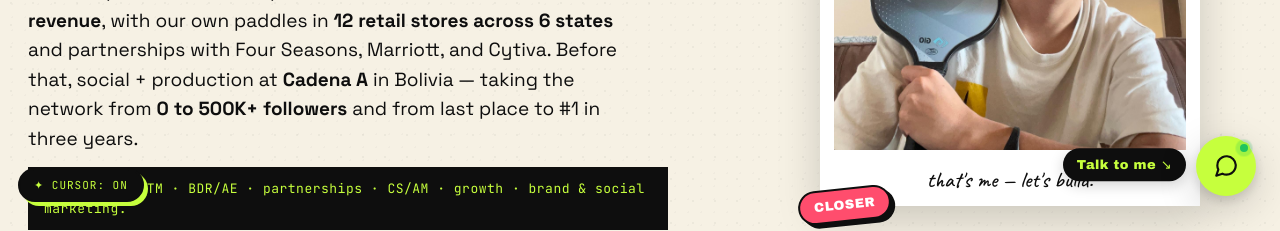
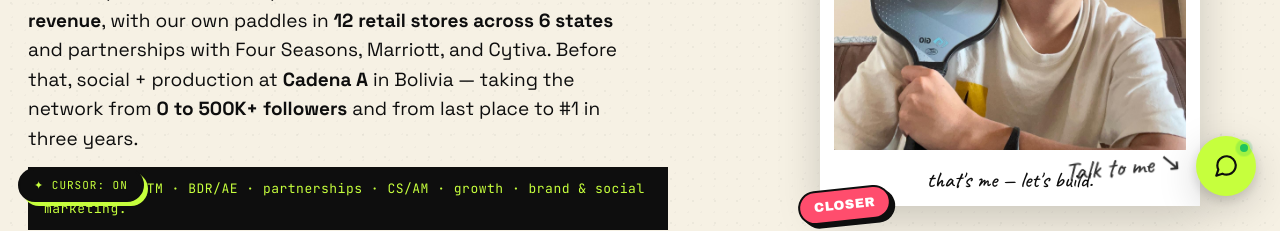
Before and after one commit to alevargasmeyer/aboutme, a website: page index.html in a window 1280 px wide. Shown: the part 580-811 px from the top of the page. Drawn offline with Linux system fonts and the light colour scheme.

Commit message:
Chat label: chalk-style handwritten instead of brutalist pill
Was an ink+lime pill — too loud next to the lime bubble. Now it's
the Caveat handwriting font, no background, slight -6deg tilt with
a soft wobble, faint white text-shadow for a chalk-on-paper feel.

Reads as a casual scribble next to the chatbot, not a CTA button.

```diff
--- a/index.html
+++ b/index.html
@@ -23,7 +23,7 @@
 <link rel="preconnect" href="https://fonts.googleapis.com">
 <link rel="preconnect" href="https://fonts.gstatic.com" crossorigin>
 <link href="https://fonts.googleapis.com/css2?family=Archivo+Black&family=Space+Grotesk:wght@400;500;600;700&family=Caveat:wght@500;700&family=JetBrains+Mono:wght@400;700&display=swap" rel="stylesheet">
-<link href="styles.css?v=37354aa2" rel="stylesheet">
+<link href="styles.css?v=16b1ce7b" rel="stylesheet">
 <style>
 .hero { min-height: 100vh; padding: 110px 28px 40px; display: grid; grid-template-columns: 1.3fr 0.9fr; gap: 40px; align-items: center; position: relative; max-width: 1280px; margin: 0 auto; }
 .hero-left h1 { font-family: var(--display); font-size: clamp(56px, 9vw, 132px); line-height: 0.9; letter-spacing: -0.04em; margin-bottom: 18px; }
--- a/styles.css
+++ b/styles.css
@@ -190,23 +190,29 @@ footer a { color: var(--lime); }
   display: flex; align-items: center; gap: 10px;
 }
 
-/* "Talk to me" pill — sits to the left of the bubble, always visible
-   when the panel is closed, hidden when the panel is open. */
+/* "Talk to me" — handwritten chalk-style note next to the bubble.
+   No pill background; just the Caveat script tilted, with a tiny
+   smudge-shadow to suggest chalk on paper. */
 .chat-label {
-  background: var(--ink); color: var(--lime);
-  padding: 9px 14px;
-  border-radius: 999px;
-  font-family: var(--display); font-size: 13px;
-  letter-spacing: 0.4px;
+  background: transparent;
+  color: var(--ink);
+  padding: 0 4px;
+  font-family: var(--hand);
+  font-size: 26px;
+  font-weight: 500;
+  line-height: 1;
   white-space: nowrap;
-  box-shadow: 0 4px 14px rgba(14,14,14,0.18);
   user-select: none;
   pointer-events: none;
-  animation: avm-label-pulse 3.6s ease-in-out infinite;
+  transform: rotate(-6deg) translateY(-4px);
+  transform-origin: right center;
+  opacity: 0.85;
+  text-shadow: 0 1px 0 rgba(255,255,255,0.6);
+  animation: avm-label-wobble 4.2s ease-in-out infinite;
 }
-@keyframes avm-label-pulse {
-  0%, 100% { transform: translateY(0); }
-  50% { transform: translateY(-2px); }
+@keyframes avm-label-wobble {
+  0%, 100% { transform: rotate(-6deg) translateY(-4px); }
+  50%      { transform: rotate(-4deg) translateY(-6px); }
 }
 body.avm-chat-open .chat-label { display: none; }
 @media (max-width: 520px) { .chat-label { display: none; } }
```
Also changed, not shown: cadena.html (+1 -1 lines), consulting.html (+1 -1 lines), gio.html (+1 -1 lines), social.html (+1 -1 lines).
